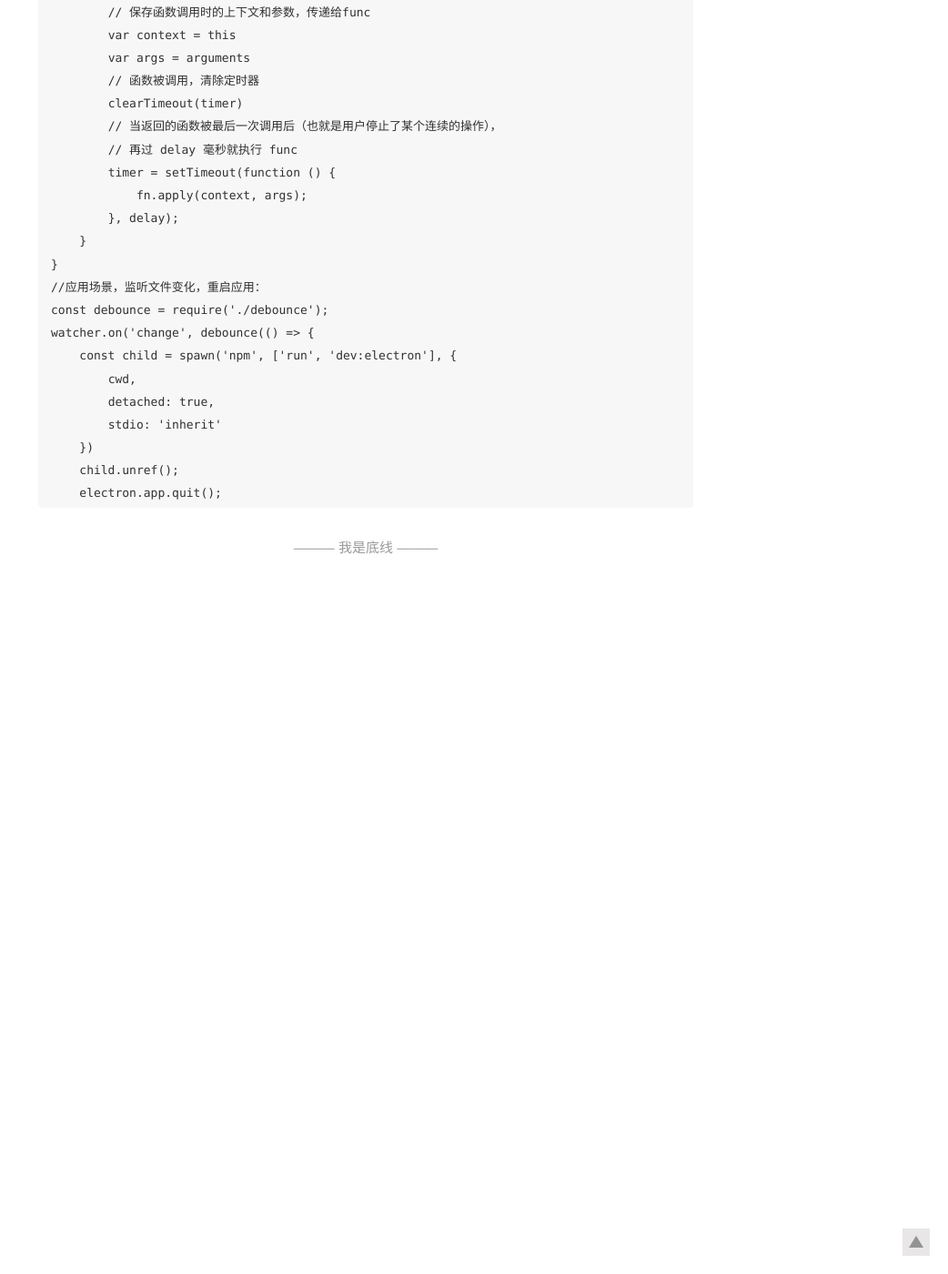
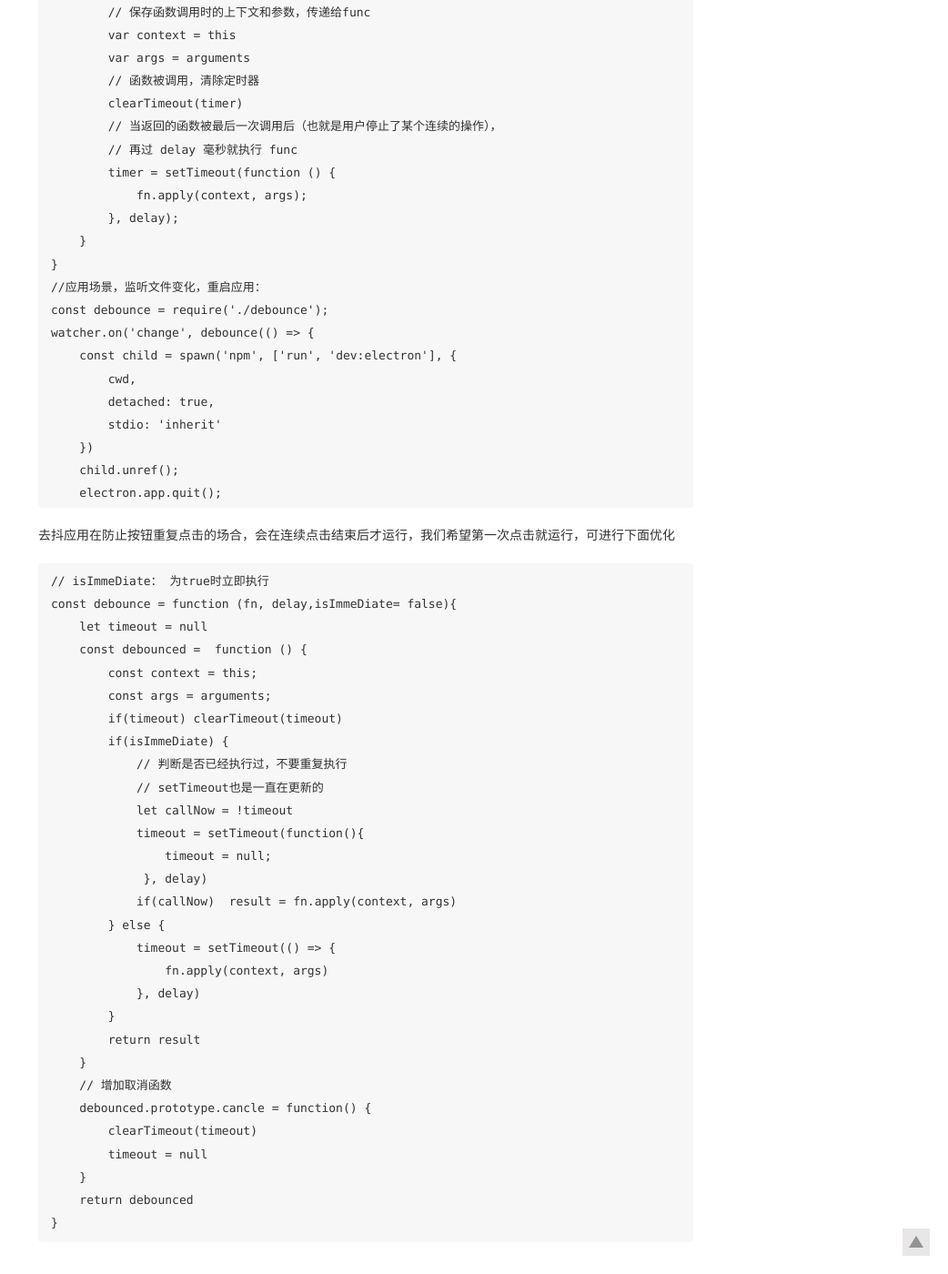
Before and after one commit to LinXiudong/LinXiudong.github.io, a Jekyll site: the page built from _posts/2017/2017-06-10-函数去抖与函数节流.md, in a window 1280 px wide and 1400 px high, scrolled down 1852 px. Shown: the whole window at 91% size, without its empty margins (238-1280 px from the left). Built offline with Jekyll 4.4.1, drawn with Linux system fonts in a browser that asks for light colours; before the commit the page ends 2482 px from its top, so only the background shows below that.

Commit message:
函数去抖优化

````diff
--- a/_posts/2017/2017-06-10-函数去抖与函数节流.md
+++ b/_posts/2017/2017-06-10-函数去抖与函数节流.md
@@ -93,3 +93,37 @@ watcher.on('change', debounce(() => {
 	electron.app.quit();
 }, delay));
 ```
+
+去抖应用在防止按钮重复点击的场合，会在连续点击结束后才运行，我们希望第一次点击就运行，可进行下面优化
+
+```javascript
+// isImmeDiate： 为true时立即执行
+const debounce = function (fn, delay,isImmeDiate= false){
+    let timeout = null
+    const debounced =  function () {
+        const context = this;
+        const args = arguments;
+        if(timeout) clearTimeout(timeout)
+        if(isImmeDiate) {
+            // 判断是否已经执行过，不要重复执行
+            // setTimeout也是一直在更新的
+            let callNow = !timeout
+            timeout = setTimeout(function(){
+                timeout = null;
+             }, delay)
+            if(callNow)  result = fn.apply(context, args)
+        } else {
+            timeout = setTimeout(() => {
+                fn.apply(context, args)
+            }, delay)
+        }
+        return result
+    }
+	// 增加取消函数
+    debounced.prototype.cancle = function() {
+        clearTimeout(timeout)
+        timeout = null
+    }
+    return debounced
+}
+```
````
